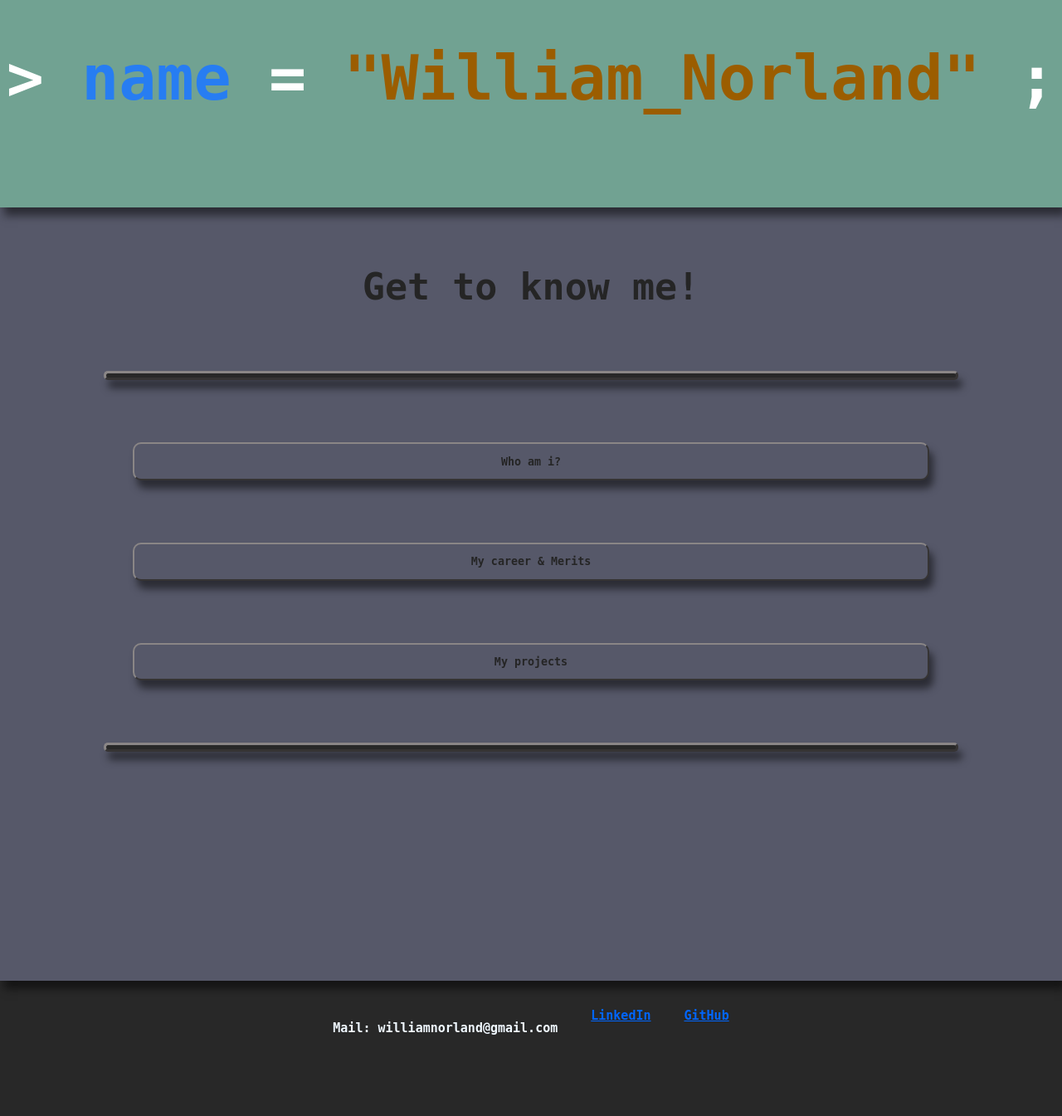
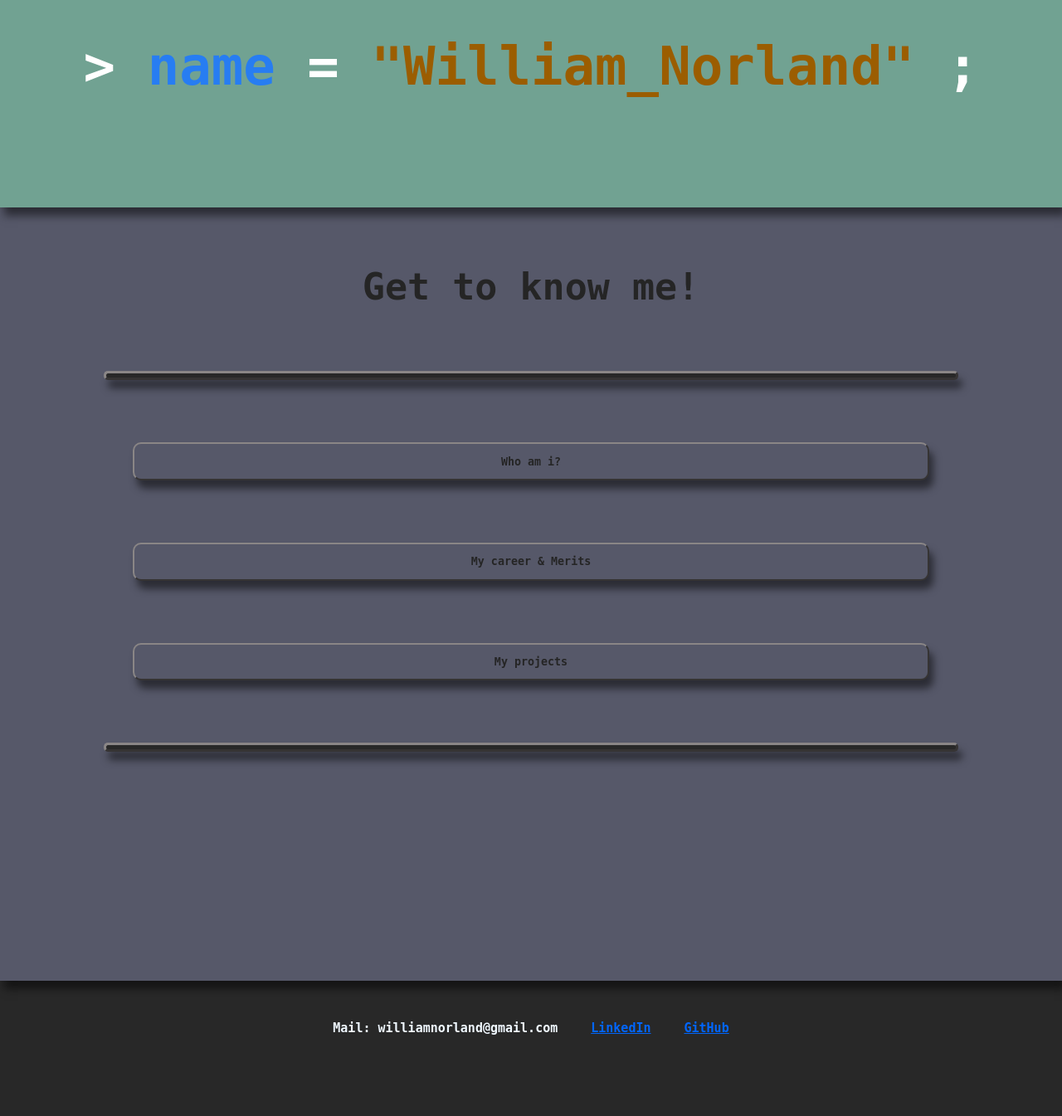
Before and after one commit to willayy/PersonalWebpage, a Flask app: page / in a window 1280 px wide. Shown: the whole page at 83% size. Run offline with Flask 3, Linux system fonts and the light colour scheme; grey boxes are pictures that could not be loaded.

Commit message:
Made footer elements aligned and changed top logo font size to be dynamic.

```diff
--- a/static/CSS/styleSheets.css
+++ b/static/CSS/styleSheets.css
@@ -158,15 +158,15 @@ h3 {
 
 .nameHeader {
 
-    font-size: 75px;
+    font-size: 400%;
 
 }
 
 .nameHeaderBlinkingUnderscore {
 
-    transform: translate(615px, -142.5px);
+    transform: translate(520px, -125px);
 
-    font-size: 75px;
+    font-size: 400%;
 
 }
 
--- a/templates/mainPage.html
+++ b/templates/mainPage.html
@@ -167,7 +167,7 @@
 
                 <div class = "internalBlockBox" >
 
-                    <h3 class="leftTextAlign">ProgressX fitnesss </h3>
+                    <h3 class="leftTextAlign"> ProgressX fitness </h3>
 
                     <p class="breadTextExpandingBox leftTextAlign">
                         <strong> Languages: </strong> Swift <br>
@@ -180,6 +180,34 @@
 
                 </div>
 
+                <div class = "internalBlockBox" >
+
+                    <h3 class="leftTextAlign"> FastXlsToCsv </h3>
+
+                    <p class="breadTextExpandingBox leftTextAlign">
+                        <strong> Languages: </strong> Python, VBScript <br>
+                        <br>
+                        <strong> Description: </strong> A python module for converting big .xls files to csv faster than parsing and copying. Distributed via PyPi. <br>
+                        <br>
+                        <strong> Source code: </strong> <a href="https://github.com/willayy/FastXlsToCsv"> GitHub</a>
+                    </p>
+
+                </div>
+
+                <div class = "internalBlockBox" >
+
+                    <h3 class="leftTextAlign"> AUVNye </h3>
+
+                    <p class="breadTextExpandingBox leftTextAlign">
+                        <strong> Languages: </strong> Java <br>
+                        <br>
+                        <strong> Description: </strong> A simple prototype javaFX application for calculating some formulas used in economics,
+                        made to fill a request from a friend who used these formulas a lot (he was doing them by hand...) <br>
+                        <br>
+                        <strong> Source code: </strong> <a href="https://github.com/willayy/AUVNye"> GitHub</a>
+                    </p>
+
+                </div>
 
             </div>
 
@@ -195,9 +223,9 @@
 
             <p style=> Mail: williamnorland@gmail.com </p>
 
-            <a href="https://www.linkedin.com/in/william-norland-69475b263/"> LinkedIn </a>
+            <p> <a href="https://www.linkedin.com/in/william-norland-69475b263/"> LinkedIn </a>  </p>
 
-            <a href="https://github.com/willayy"> GitHub </a>
+            <p> <a href="https://github.com/willayy"> GitHub </a> </p>
 
             <script>
                 initEventListners()
```
